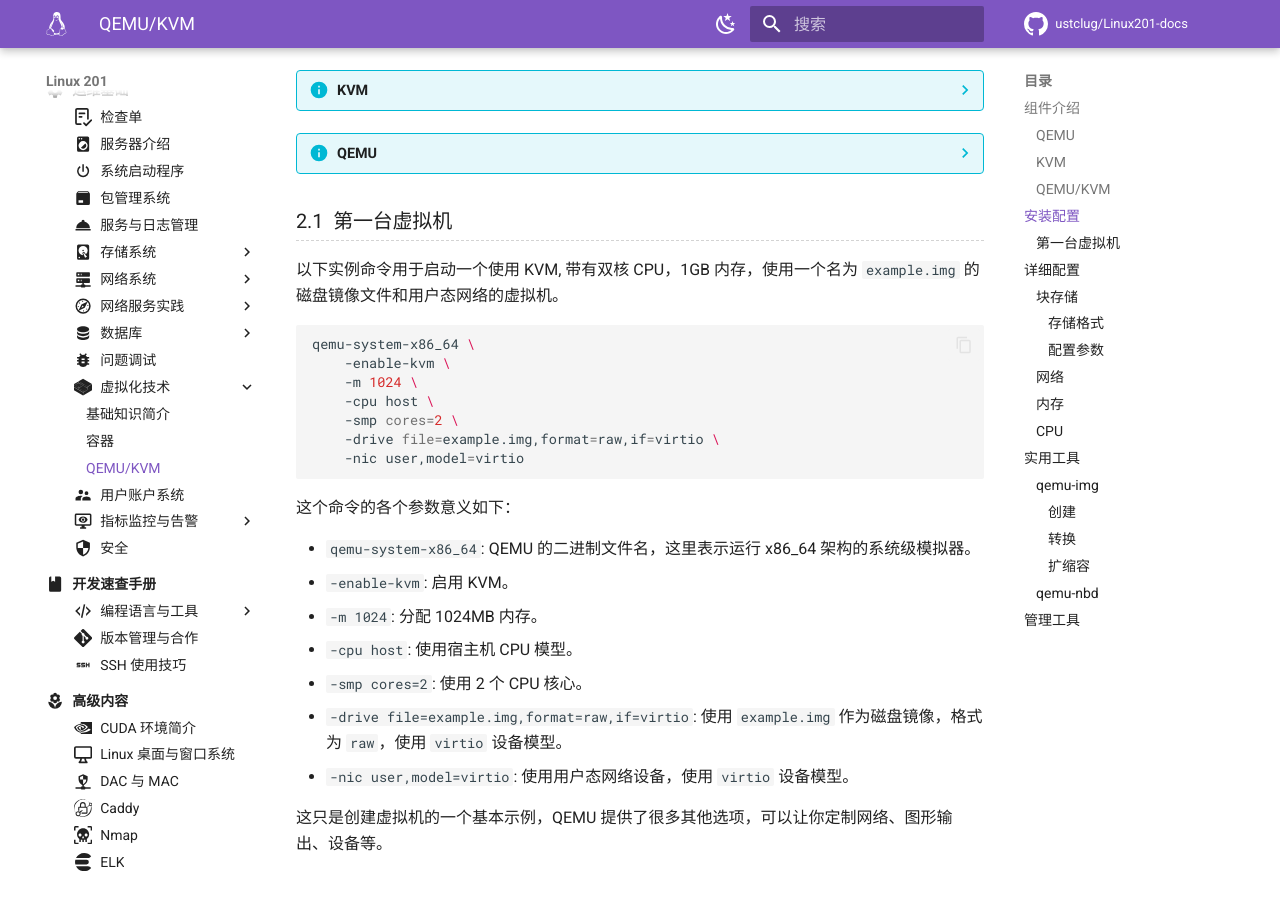
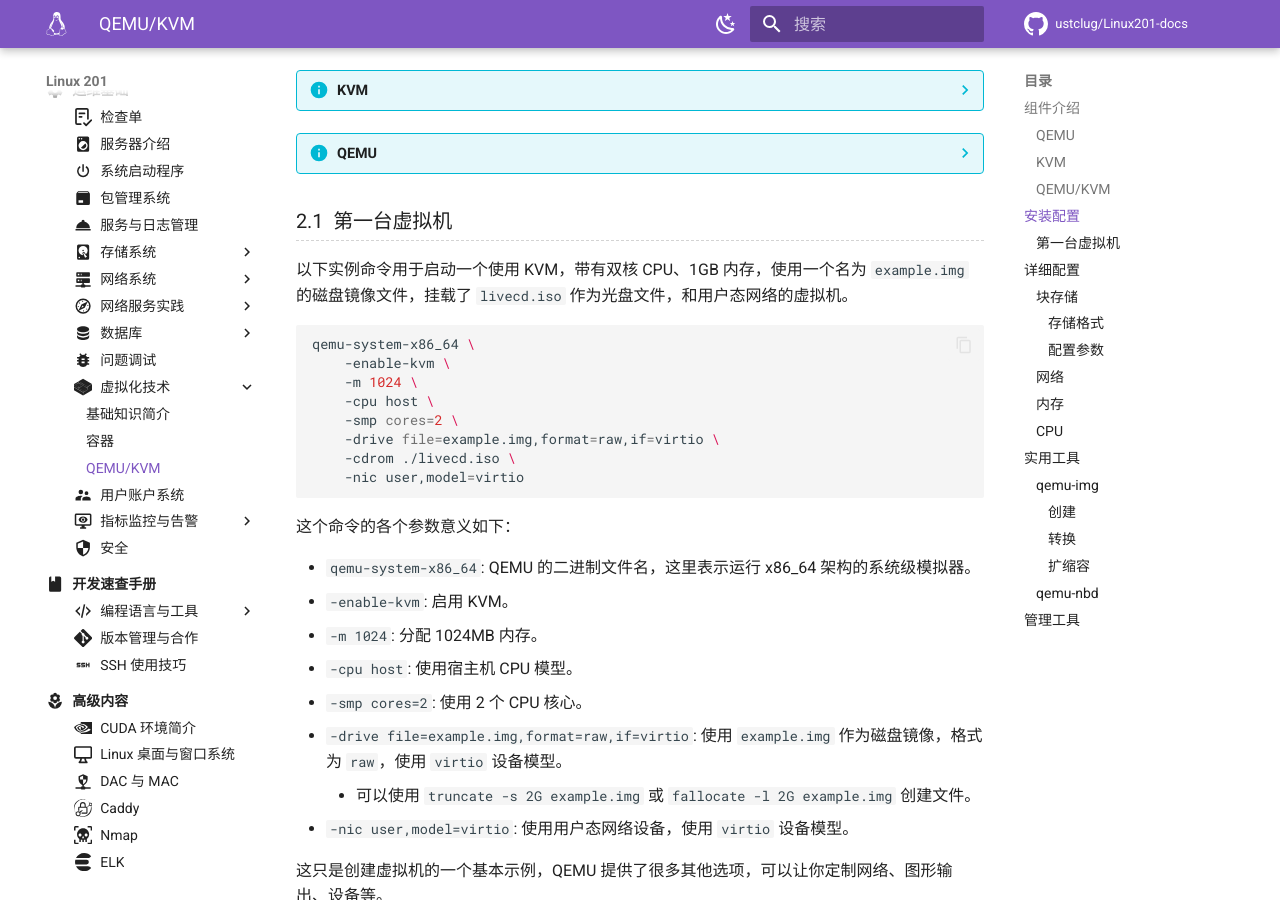
Before and after one commit to ustclug/Linux201-docs, an MkDocs documentation site: the page built from docs/ops/virtualization/qemu-kvm.md, in a window 1280 px wide and 900 px high, scrolled down 1860 px. Built offline with MkDocs 1.6.1 and Material for MkDocs 9.7.7, drawn with Linux system fonts in a browser that asks for light colours; comment, search, counter and statistics services are not loaded.

Commit message:
ops/qemu-kvm: Add cdrom in first example
Not quite useful if you don't know how to add a cdrom to install OS.

````diff
--- a/docs/ops/virtualization/qemu-kvm.md
+++ b/docs/ops/virtualization/qemu-kvm.md
@@ -66,7 +66,7 @@
 
 ### 第一台虚拟机
 
-以下实例命令用于启动一个使用 KVM, 带有双核 CPU，1GB 内存，使用一个名为 `example.img` 的磁盘镜像文件和用户态网络的虚拟机。
+以下实例命令用于启动一个使用 KVM，带有双核 CPU、1GB 内存，使用一个名为 `example.img` 的磁盘镜像文件，挂载了 `livecd.iso` 作为光盘文件，和用户态网络的虚拟机。
 
 ```bash
 qemu-system-x86_64 \
@@ -75,6 +75,7 @@
     -cpu host \
     -smp cores=2 \
     -drive file=example.img,format=raw,if=virtio \
+    -cdrom ./livecd.iso \
     -nic user,model=virtio
 ```
 
@@ -86,6 +87,7 @@
 - `-cpu host`: 使用宿主机 CPU 模型。
 - `-smp cores=2`: 使用 2 个 CPU 核心。
 - `-drive file=example.img,format=raw,if=virtio`: 使用 `example.img` 作为磁盘镜像，格式为 `raw`，使用 `virtio` 设备模型。
+    - 可以使用 `truncate -s 2G example.img` 或 `fallocate -l 2G example.img` 创建文件。
 - `-nic user,model=virtio`: 使用用户态网络设备，使用 `virtio` 设备模型。
 
 这只是创建虚拟机的一个基本示例，QEMU 提供了很多其他选项，可以让你定制网络、图形输出、设备等。
````
